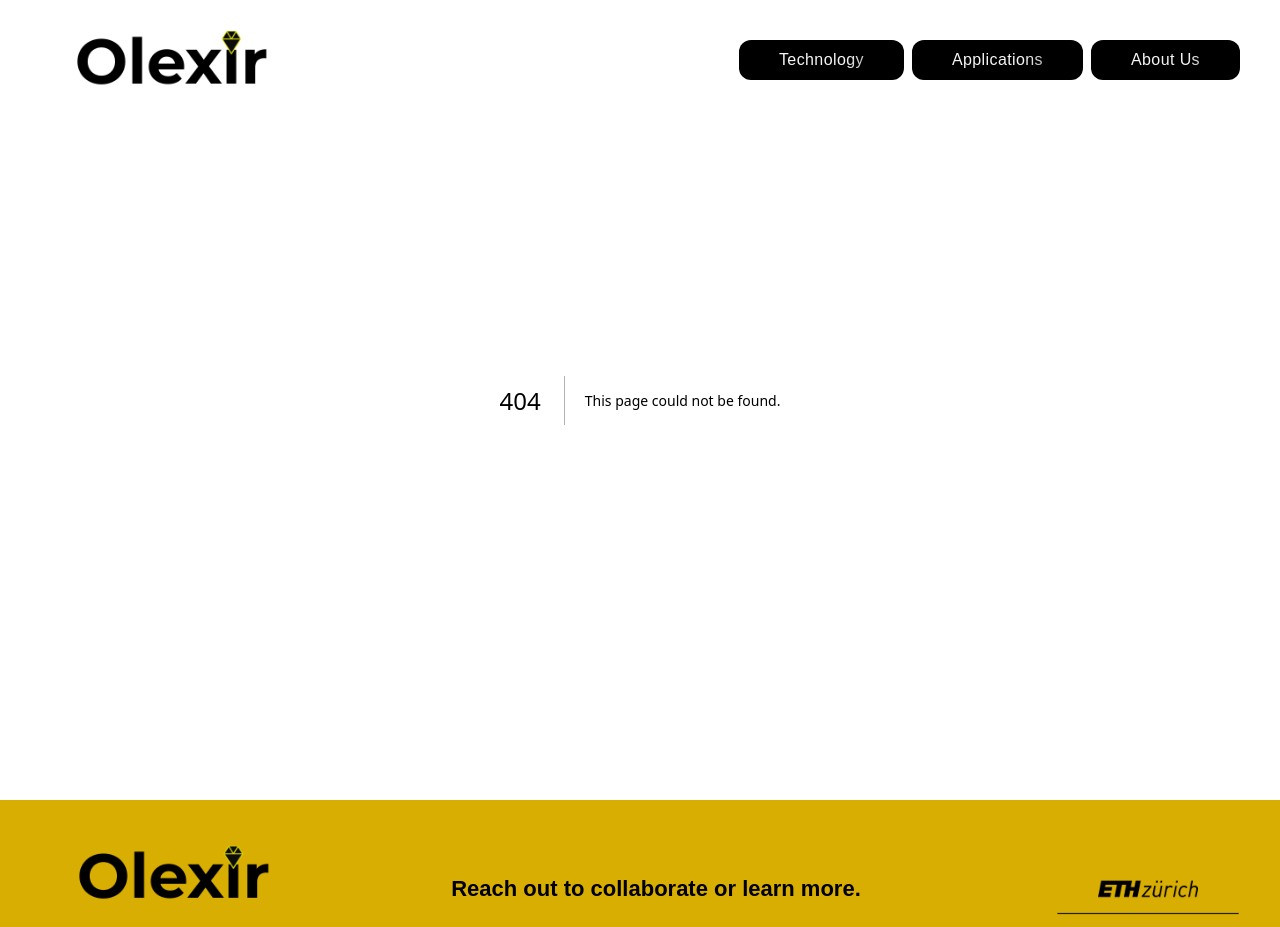
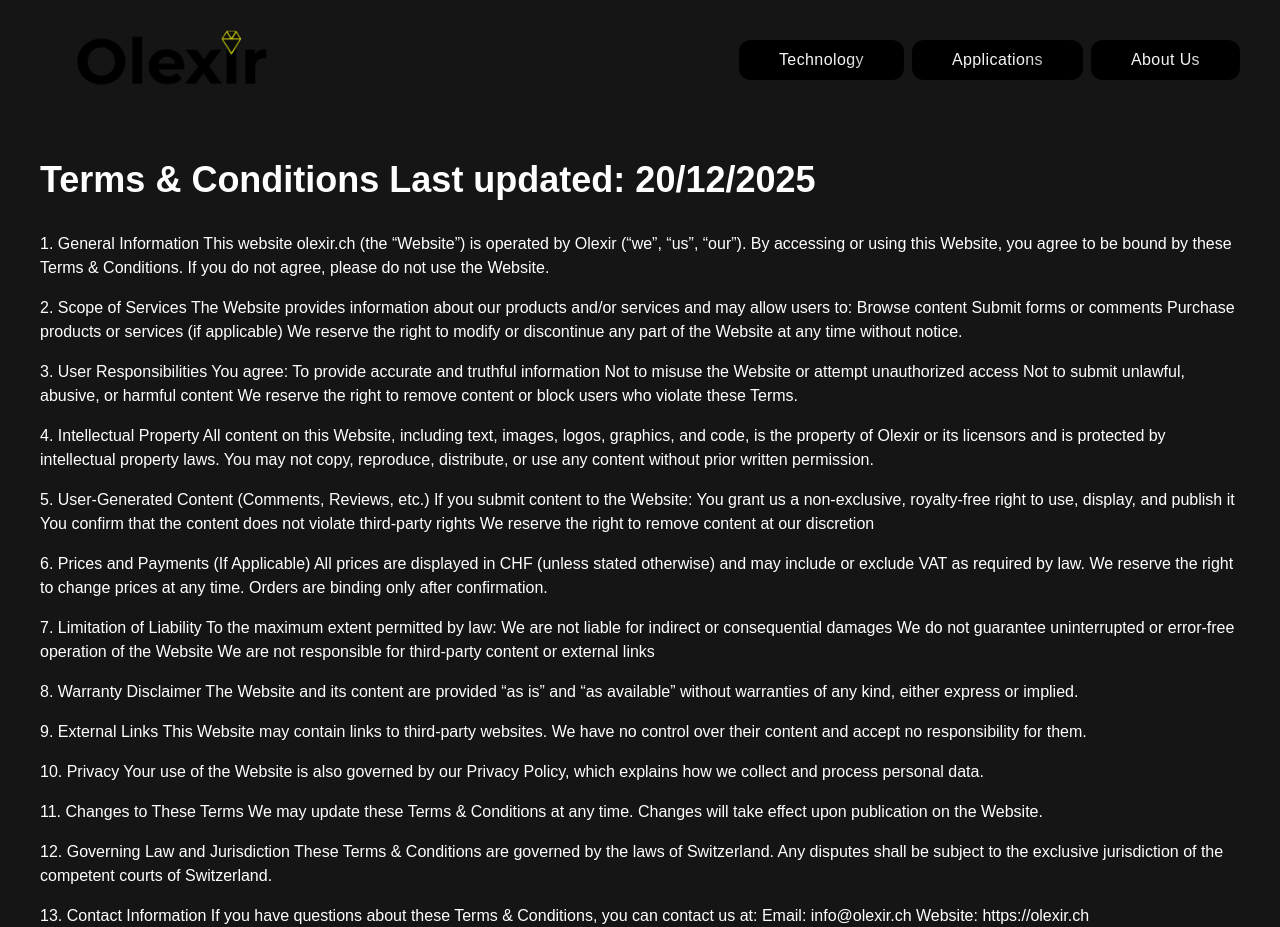
Before and after one commit to MrDrProfessorPatrick/olexir, a Next.js app: page /termsandconditions in a window 1280 px wide. Before the commit this address had no page. Shown: the top 927 px of the page. Built offline with nearby package versions, Linux system fonts and the light colour scheme.

Commit message:
terms added

```diff
--- a/src/app/privacypolicy/page.js
+++ b/src/app/privacypolicy/page.js
@@ -1,40 +1,55 @@
-import PageInDevelopmentPlaceholder from "@/components/PageInDevelopmentPlaceholder";
-
 export default function PrivacyPolicy() {
-  return (
-    <div className="flex flex-col pt-40 px-20  min-h-screen bg-gray-400">
-      Privacy Policy for Olexir, we are committed to protecting your privacy.
-      This Privacy Policy explains how we collect, use, and safeguard your
-      information when you visit our website, www.olexir.ch. By using our
-      website, you agree to the terms outlined below. Information We Collect We
-      do not collect personal information unless you choose to subscribe to our
-      newsletter or provide it voluntarily. The information we may collect
-      includes: Email Address: If you subscribe to our newsletter or contact us.
-      Non-Personal identifiable information: We may collect non-personal
-      identification information about users whenever they interact with our
-      website. Non-personal identification information may include the browser
-      name, type of computer and technical information about Users means of
-      connection to our site such as operating system and the internet service
-      providers utilized and other similar information. How We Use Your
-      Information Any personal information you provide will only be used for:
-      Communications: Sending newsletters, updates, or responding to inquiries.
-      Improvement: Enhancing the user experience on our website through
-      analytics. Cookies and Tracking We use cookies to: Improve website
-      functionality and user experience. Track website analytics to better
-      understand visitor interactions. You can manage or disable cookies through
-      your browser settings. Third-Party Services We may use third-party
-      services such as analytics tools (e.g., Google Analytics) to better
-      understand our website traffic. These third parties may collect data such
-      as your IP address or browsing behavior. Data Security We implement
-      reasonable security measures to protect your information from unauthorized
-      access. However, please note that no method of transmission over the
-      internet is 100% secure. Your Choices Unsubscribe: You can unsubscribe
-      from our newsletter at any time by clicking the “unsubscribe” link in the
-      email. Cookie Preferences: You can adjust your cookie settings through
-      your browser. Changes to this Policy We may update this Privacy Policy
-      occasionally. Any changes will be posted on this page. Contact Us If you
-      have any questions about this Privacy Policy, please contact us at
-      olexir@olexir.ch
-    </div>
-  );
+    return (
+        <div className="flex flex-col text-white pt-40 px-10  min-h-screen">
+            <h1 className="text-4xl font-bold pb-8">Privacy Policy</h1>
+            <p className="pb-4">
+                Privacy Policy for Olexir, we are committed to protecting your
+                privacy. This Privacy Policy explains how we collect, use, and
+                safeguard your information when you visit our website,
+                www.olexir.ch.
+            </p>
+            <p className="pb-4">
+                By using our website, you agree to the terms outlined below.
+                Information We Collect We do not collect personal information
+                unless you choose to subscribe to our newsletter or provide it
+                voluntarily. The information we may collect includes: Email
+                Address: If you subscribe to our newsletter or contact us.
+                Non-Personal identifiable information: We may collect
+                non-personal identification information about users whenever
+                they interact with our website.
+            </p>
+            <p className="pb-4">
+                Non-personal identification information may include the browser
+                name, type of computer and technical information about Users
+                means of connection to our site such as operating system and the
+                internet service providers utilized and other similar
+                information. How We Use Your Information Any personal
+                information you provide will only be used for: Communications:
+                Sending newsletters, updates, or responding to inquiries.
+                Improvement: Enhancing the user experience on our website
+                through analytics. Cookies and Tracking We use cookies to:
+                Improve website functionality and user experience.
+            </p>
+            <p className="pb-4">
+                Track website analytics to better understand visitor
+                interactions. You can manage or disable cookies through your
+                browser settings. Third-Party Services We may use third-party
+                services such as analytics tools (e.g., Google Analytics) to
+                better understand our website traffic. These third parties may
+                collect data such as your IP address or browsing behavior. Data
+                Security We implement reasonable security measures to protect
+                your information from unauthorized access. However, please note
+                that no method of transmission over the internet is 100% secure.{' '}
+            </p>
+            <p className="pb-4">
+                Your Choices Unsubscribe: You can unsubscribe from our
+                newsletter at any time by clicking the “unsubscribe” link in the
+                email. Cookie Preferences: You can adjust your cookie settings
+                through your browser. Changes to this Policy We may update this
+                Privacy Policy occasionally. Any changes will be posted on this
+                page. Contact Us If you have any questions about this Privacy
+                Policy, please contact us at info@olexir.ch
+            </p>
+        </div>
+    )
 }
--- /dev/null
+++ b/src/app/termsandconditions/page.js
@@ -0,0 +1,91 @@
+export default function Terms() {
+    return (
+        <div className="flex flex-col text-white pt-40 px-10  min-h-screen">
+            <h1 className="text-4xl font-bold pb-8">
+                Terms & Conditions Last updated: 20/12/2025
+            </h1>
+            <p className="pb-4">
+                1. General Information This website olexir.ch (the “Website”) is
+                operated by Olexir (“we”, “us”, “our”). By accessing or using
+                this Website, you agree to be bound by these Terms & Conditions.
+                If you do not agree, please do not use the Website.{' '}
+            </p>
+            <p className="pb-4">
+                {' '}
+                2. Scope of Services The Website provides information about our
+                products and/or services and may allow users to: Browse content
+                Submit forms or comments Purchase products or services (if
+                applicable) We reserve the right to modify or discontinue any
+                part of the Website at any time without notice.{' '}
+            </p>
+            <p className="pb-4">
+                3. User Responsibilities You agree: To provide accurate and
+                truthful information Not to misuse the Website or attempt
+                unauthorized access Not to submit unlawful, abusive, or harmful
+                content We reserve the right to remove content or block users
+                who violate these Terms.
+            </p>
+            <p className="pb-4">
+                4. Intellectual Property All content on this Website, including
+                text, images, logos, graphics, and code, is the property of
+                Olexir or its licensors and is protected by intellectual
+                property laws. You may not copy, reproduce, distribute, or use
+                any content without prior written permission.
+            </p>
+            <p className="pb-4">
+                5. User-Generated Content (Comments, Reviews, etc.) If you
+                submit content to the Website: You grant us a non-exclusive,
+                royalty-free right to use, display, and publish it You confirm
+                that the content does not violate third-party rights We reserve
+                the right to remove content at our discretion
+            </p>
+            <p className="pb-4">
+                6. Prices and Payments (If Applicable) All prices are displayed
+                in CHF (unless stated otherwise) and may include or exclude VAT
+                as required by law. We reserve the right to change prices at any
+                time. Orders are binding only after confirmation.
+            </p>
+            <p className="pb-4">
+                7. Limitation of Liability To the maximum extent permitted by
+                law: We are not liable for indirect or consequential damages We
+                do not guarantee uninterrupted or error-free operation of the
+                Website We are not responsible for third-party content or
+                external links
+            </p>
+            <p className="pb-4">
+                8. Warranty Disclaimer The Website and its content are provided
+                “as is” and “as available” without warranties of any kind,
+                either express or implied.
+            </p>
+            <p className="pb-4">
+                9. External Links This Website may contain links to third-party
+                websites. We have no control over their content and accept no
+                responsibility for them.
+            </p>
+            <p className="pb-4">
+                10. Privacy Your use of the Website is also governed by our
+                Privacy Policy, which explains how we collect and process
+                personal data.
+            </p>
+            <p className="pb-4">
+                {' '}
+                11. Changes to These Terms We may update these Terms &
+                Conditions at any time. Changes will take effect upon
+                publication on the Website.
+            </p>
+            <p className="pb-4">
+                {' '}
+                12. Governing Law and Jurisdiction These Terms & Conditions are
+                governed by the laws of Switzerland. Any disputes shall be
+                subject to the exclusive jurisdiction of the competent courts of
+                Switzerland.{' '}
+            </p>
+            <p className="pb-4">
+                {' '}
+                13. Contact Information If you have questions about these Terms
+                & Conditions, you can contact us at: Email: info@olexir.ch
+                Website: https://olexir.ch
+            </p>
+        </div>
+    )
+}
--- a/src/components/Bottom.js
+++ b/src/components/Bottom.js
@@ -34,7 +34,9 @@ export default function Bottom() {
                         <div
                             className={`flex flex-row gap-4 ${montserrat.variable}`}
                         >
-                            <span>Terms & Conditions</span>
+                            <Link href="/termsandconditions">
+                                Terms & Conditions
+                            </Link>
                             <Link href="/privacypolicy">Privacy Policy</Link>
                         </div>
                     </div>
@@ -49,13 +51,10 @@ export default function Bottom() {
                     </div>
                     <div
                         className={`flex justify-center md:justify-start w-full text-[24px] font-semibold pt-2 ${montserrat.variable}`}
-                    ></div>
+                    >
+                        <span>info@olexir.ch</span>
+                    </div>
                     <div className="flex flex-col items-center md:items-start w-full pt-2">
-                        <div
-                            className={`flex justify-center md:justify-start w-full text-[24px] font-semibold pt-2 ${montserrat.variable}`}
-                        >
-                            <span>info@olexir.ch</span>
-                        </div>
                         <button
                             onClick={openPopup}
                             className="max-w-[200px] text-[16px] text-white px-3 py-1 font-semibold bg-black rounded-md"
@@ -81,7 +80,9 @@ export default function Bottom() {
                         />
                     </div>
                     <div className="flex items-center justify-between gap-4 pb-2">
-                        <span>Terms & Conditions</span>
+                        <Link href="/termsandconditions">
+                            Terms & Conditions
+                        </Link>
                     </div>
                     <div>
                         <Link href="/privacypolicy">Privacy Policy</Link>
```
